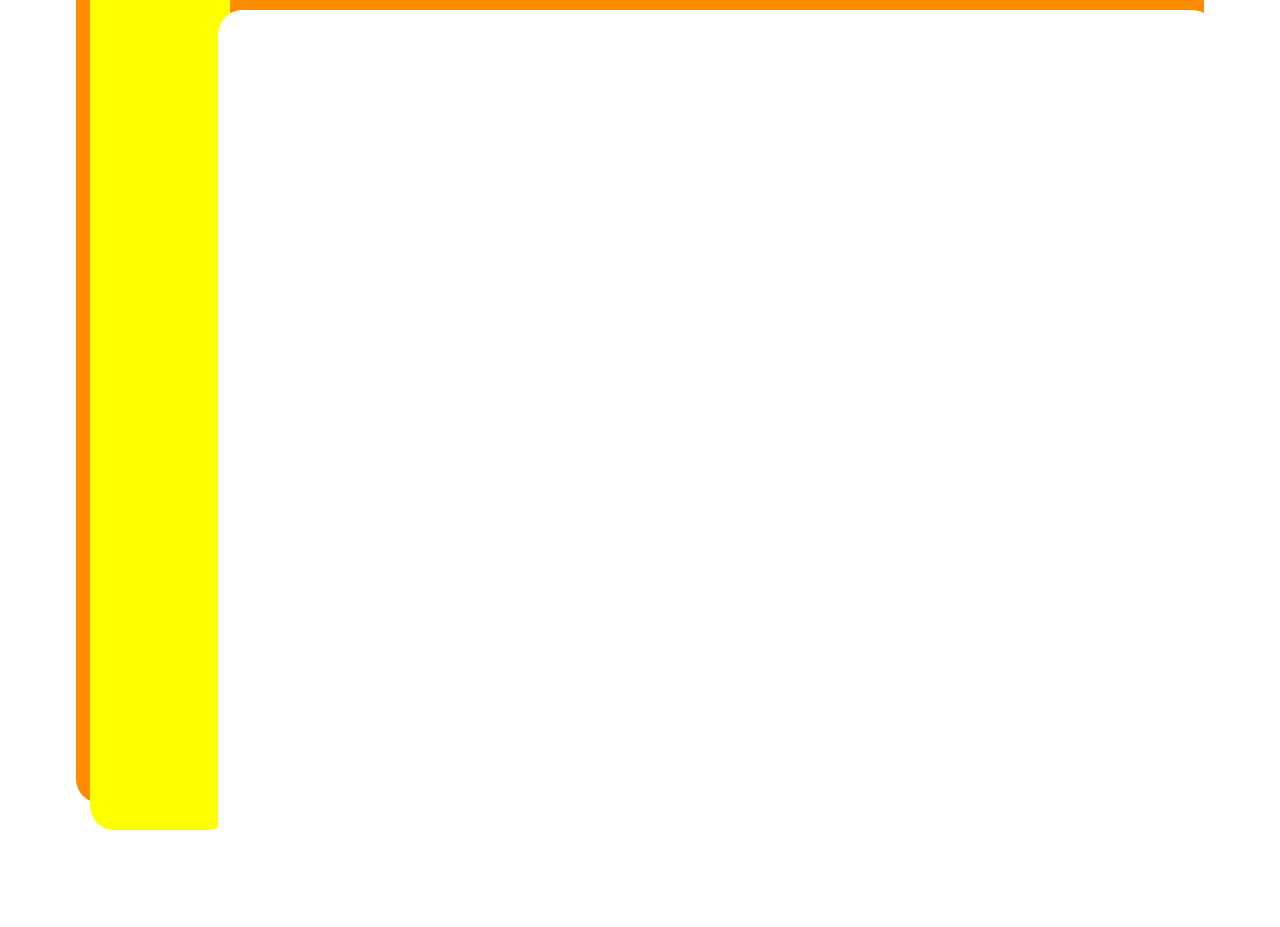
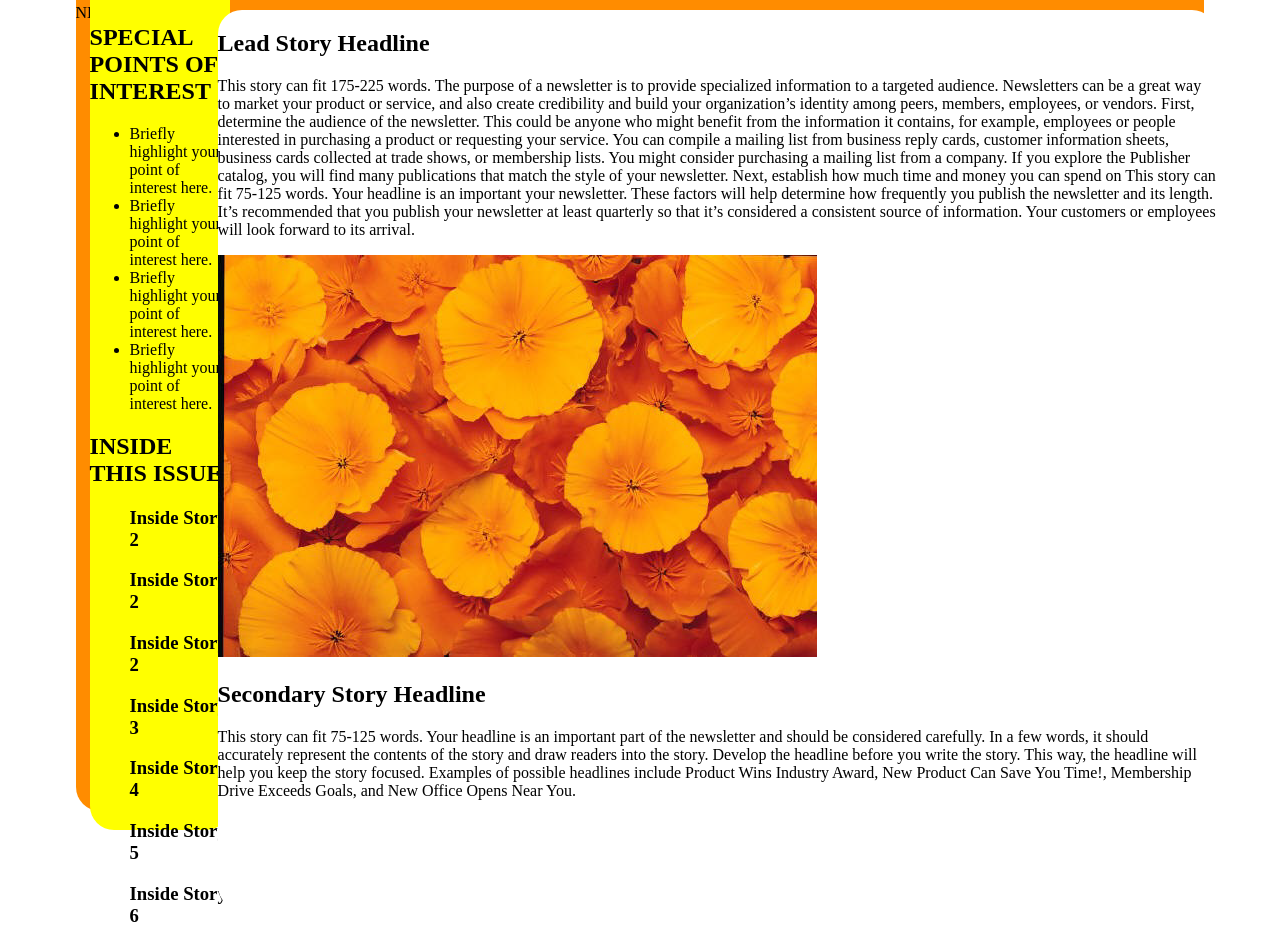
Before and after one commit to igerardoh/newsletter-web-template, a plain HTML site: page source/index.html in a window 1280 px wide. Shown: the part 110-1037 px from the top of the page. Drawn offline with Linux system fonts and the light colour scheme.

Commit message:
add the content in the website

```diff
--- a/source/index.html
+++ b/source/index.html
@@ -15,11 +15,40 @@
     </style>
 </head>
 <body>
-    <div class="rounding orngbackground">
-    </div>
-    <div class="rounding yellbackground">
-    </div>
+    <header class="rounding orngbackground">
+        <h1>Newsletter Title</h1>
+        <p1>VOLUME I, ISSUE I</p1><p>NEWSLETTER DATE</p>
+    </header>
+    <aside class="rounding yellbackground">
+        <h1>BUSINESS NAME</h1>
+        <h2>SPECIAL POINTS OF INTEREST</h2>
+        <ul>
+            <li>Briefly highlight your point of interest here.</li>
+            <li>Briefly highlight your point of interest here.</li>
+            <li>Briefly highlight your point of interest here.</li>
+            <li>Briefly highlight your point of interest here.</li>
+        </ul>
+        <h2>INSIDE THIS ISSUE:</h2>
+        <ul>
+            <h3>Inside Story 2</h3>
+            <h3>Inside Story 2</h3>
+            <h3>Inside Story 2</h3>
+            <h3>Inside Story 3</h3>
+            <h3>Inside Story 4</h3>
+            <h3>Inside Story 5</h3>
+            <h3>Inside Story 6</h3>
+        </ul>
+    </aside>
     <div class="rounding whitebackground">
+        <article>
+            <h2>Lead Story Headline</h2>
+            <p>This story can fit 175-225 words. The purpose of a newsletter is to provide specialized information to a targeted audience. Newsletters can be a great way to market your product or service, and also create credibility and build your organization’s identity among peers, members, employees, or vendors. First, determine the audience of the newsletter. This could be anyone who might benefit from the information it contains, for example, employees or people interested in purchasing a product or requesting your service. You can compile a mailing list from business reply cards, customer information sheets, business cards collected at trade shows, or membership lists. You might consider purchasing a mailing list from a company. If you explore the Publisher catalog, you will find many publications that match the style of your newsletter. Next, establish how much time and money you can spend on This story can fit 75-125 words. Your headline is an important your newsletter. These factors will help determine how frequently you publish the newsletter and its length. It’s recommended that you publish your newsletter at least quarterly so that it’s considered a consistent source of information. Your customers or employees will look forward to its arrival.</p>
+            <img src="sample-image.png" alt="sample image" title="random image">
+        </article>
+        <article>
+            <h2>Secondary Story Headline</h2>
+            <p>This story can fit 75-125 words. Your headline is an important part of the newsletter and should be considered carefully. In a few words, it should accurately represent the contents of the story and draw readers into the story. Develop the headline before you write the story. This way, the headline will help you keep the story focused. Examples of possible headlines include Product Wins Industry Award, New Product Can Save You Time!, Membership Drive Exceeds Goals, and New Office Opens Near You.</p>
+        </article>
     </div>
 </body>
 </html>
```
Also changed, not shown: source/sample-image.png (added).
